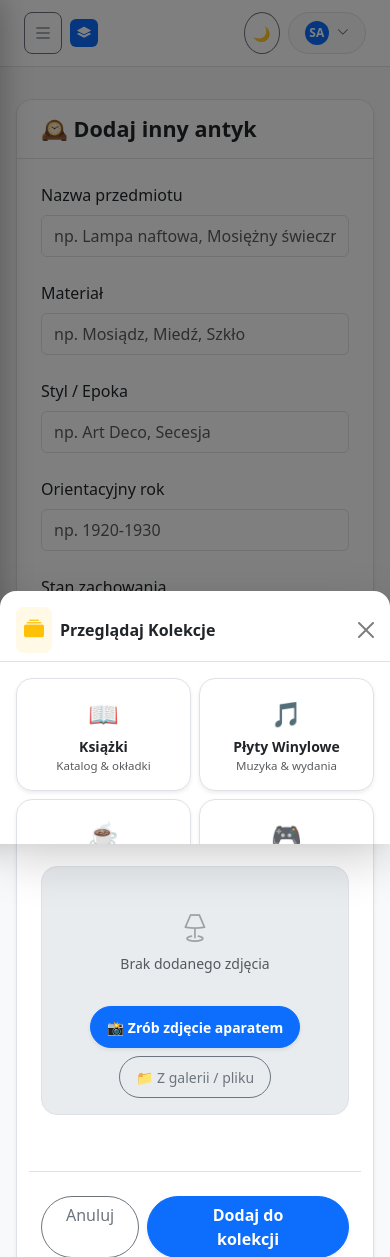
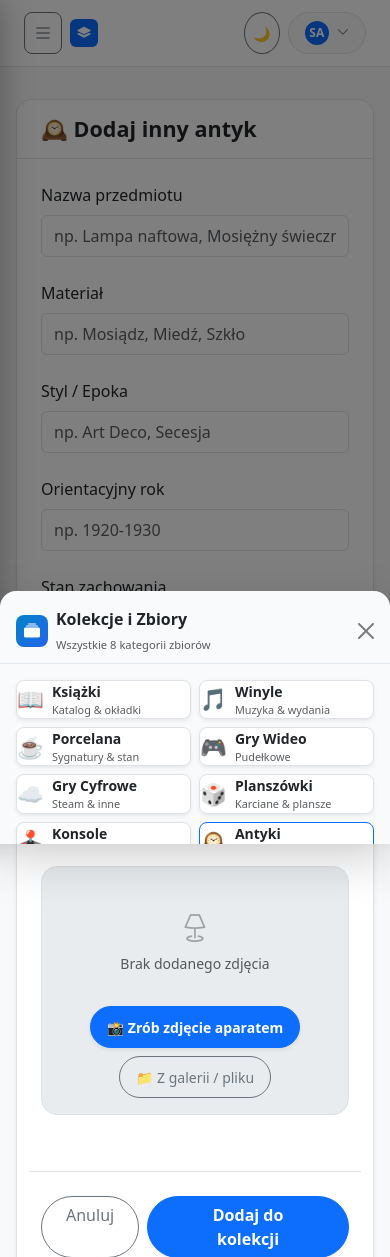
Before and after one commit to kjakubk/library_app, a Django app: page /kolekcje/antyki/dodaj/ in a window 390 px wide, after a click on "Kolekcje". Shown: the top 1257 px of the page. Run offline with Django 5.2, Linux system fonts and the light colour scheme; the visitor is signed in with stand-in values (Sample User, id 1); some libraries are stand-ins or nearby versions.

Commit message:
feat: pelna spojnosc paska bocznego na wszystkich podstronach, formularzach, widokach szczegolowych oraz w dolnym menu mobilnym

```diff
--- a/library/templates/library/base.html
+++ b/library/templates/library/base.html
@@ -538,19 +538,19 @@
                     <!-- SEKCJA 1: GŁÓWNE -->
                     <li class="sidebar-section-label">GŁÓWNE</li>
                     <li class="menu-item">
-                        <a href="{% url 'home' %}" class="sidebar-link {% if request.resolver_match.url_name == 'home' %}active{% endif %}">
+                        <a href="{% url 'home' %}" class="sidebar-link {% if request.path == '/' %}active{% endif %}">
                             <i class="bi bi-grid-1x2 sidebar-icon"></i>
                             <span>Strona Główna</span>
                         </a>
                     </li>
                     <li class="menu-item">
-                        <a href="{% url 'cv_view' %}" class="sidebar-link {% if request.resolver_match.url_name == 'cv_view' %}active{% endif %}">
+                        <a href="{% url 'cv_view' %}" class="sidebar-link {% if '/cv/' in request.path %}active{% endif %}">
                             <i class="bi bi-file-earmark-person sidebar-icon"></i>
                             <span>Moje CV</span>
                         </a>
                     </li>
                     <li class="menu-item">
-                        <a href="{% url 'portfolio_gallery' %}" class="sidebar-link {% if request.resolver_match.url_name == 'portfolio_gallery' %}active{% endif %}">
+                        <a href="{% url 'portfolio_gallery' %}" class="sidebar-link {% if '/galeria/' in request.path %}active{% endif %}">
                             <i class="bi bi-camera sidebar-icon"></i>
                             <span>Portfolio Foto</span>
                         </a>
@@ -562,59 +562,59 @@
                         <span class="badge rounded-pill" style="background: var(--badge-bg); color: var(--badge-color); font-size: 0.65rem;">8</span>
                     </li>
                     <li class="menu-item">
-                        <a href="#kolekcjeCollapse" class="sidebar-link {% if 'kolekcje' in request.path %}active-parent{% endif %}" data-bs-toggle="collapse" aria-expanded="{% if 'kolekcje' in request.path %}true{% else %}true{% endif %}">
+                        <a href="#kolekcjeCollapse" class="sidebar-link {% if '/kolekcje/' in request.path %}active-parent{% endif %}" data-bs-toggle="collapse" aria-expanded="true">
                             <i class="bi bi-collection sidebar-icon"></i>
                             <span>Zbiory & Archiwa</span>
                             <i class="bi bi-chevron-down sidebar-chevron"></i>
                         </a>
 
-                        <!-- Nowoczesne podmenu z mini-ikonami -->
+                        <!-- Nowoczesne podmenu z mini-ikonami (aktywne na wszystkich podstronach) -->
                         <div class="collapse show" id="kolekcjeCollapse">
                             <ul class="sidebar-submenu">
                                 <li>
-                                    <a href="{% url 'book_list' %}" class="sidebar-sublink {% if request.resolver_match.url_name == 'book_list' %}active{% endif %}">
+                                    <a href="{% url 'book_list' %}" class="sidebar-sublink {% if 'ksiazki' in request.path %}active{% endif %}">
                                         <span class="sublink-icon">📖</span>
                                         <span>Książki</span>
                                     </a>
                                 </li>
                                 <li>
-                                    <a href="{% url 'vinyl_list' %}" class="sidebar-sublink {% if request.resolver_match.url_name == 'vinyl_list' %}active{% endif %}">
+                                    <a href="{% url 'vinyl_list' %}" class="sidebar-sublink {% if 'winyle' in request.path %}active{% endif %}">
                                         <span class="sublink-icon">🎵</span>
                                         <span>Płyty winylowe</span>
                                     </a>
                                 </li>
                                 <li>
-                                    <a href="{% url 'porcelain_list' %}" class="sidebar-sublink {% if request.resolver_match.url_name == 'porcelain_list' %}active{% endif %}">
+                                    <a href="{% url 'porcelain_list' %}" class="sidebar-sublink {% if 'porcelana' in request.path %}active{% endif %}">
                                         <span class="sublink-icon">☕</span>
                                         <span>Porcelana</span>
                                     </a>
                                 </li>
                                 <li>
-                                    <a href="{% url 'video_game_list' %}" class="sidebar-sublink {% if request.resolver_match.url_name == 'video_game_list' %}active{% endif %}">
+                                    <a href="{% url 'video_game_list' %}" class="sidebar-sublink {% if 'gry-wideo' in request.path %}active{% endif %}">
                                         <span class="sublink-icon">🎮</span>
                                         <span>Gry wideo</span>
                                     </a>
                                 </li>
                                 <li>
-                                    <a href="{% url 'digital_game_list' %}" class="sidebar-sublink {% if request.resolver_match.url_name == 'digital_game_list' %}active{% endif %}">
+                                    <a href="{% url 'digital_game_list' %}" class="sidebar-sublink {% if 'gry-cyfrowe' in request.path %}active{% endif %}">
                                         <span class="sublink-icon">☁️</span>
                                         <span>Gry cyfrowe</span>
                                     </a>
                                 </li>
                                 <li>
-                                    <a href="{% url 'board_game_list' %}" class="sidebar-sublink {% if request.resolver_match.url_name == 'board_game_list' %}active{% endif %}">
+                                    <a href="{% url 'board_game_list' %}" class="sidebar-sublink {% if 'planszowki' in request.path %}active{% endif %}">
                                         <span class="sublink-icon">🎲</span>
                                         <span>Gry planszowe</span>
                                     </a>
                                 </li>
                                 <li>
-                                    <a href="{% url 'console_list' %}" class="sidebar-sublink {% if request.resolver_match.url_name == 'console_list' %}active{% endif %}">
+                                    <a href="{% url 'console_list' %}" class="sidebar-sublink {% if 'konsole' in request.path %}active{% endif %}">
                                         <span class="sublink-icon">🕹️</span>
                                         <span>Konsole i Akcesoria</span>
                                     </a>
                                 </li>
                                 <li>
-                                    <a href="{% url 'antique_list' %}" class="sidebar-sublink {% if request.resolver_match.url_name == 'antique_list' %}active{% endif %}">
+                                    <a href="{% url 'antique_list' %}" class="sidebar-sublink {% if 'antyki' in request.path %}active{% endif %}">
                                         <span class="sublink-icon">🕰️</span>
                                         <span>Inne Antyki</span>
                                     </a>
@@ -791,13 +791,16 @@
         </nav>
 
         <!-- Wysuwany Dolny Panel Kolekcji (Bottom Sheet) -->
-        <div class="offcanvas offcanvas-bottom rounded-top-4 border-0 shadow-lg" tabindex="-1" id="mobileCollectionsSheet" aria-labelledby="mobileCollectionsSheetLabel" style="max-height: 70vh;">
-            <div class="offcanvas-header pb-2 border-bottom">
+        <div class="offcanvas offcanvas-bottom rounded-top-4 border-0 shadow-lg" tabindex="-1" id="mobileCollectionsSheet" aria-labelledby="mobileCollectionsSheetLabel" style="max-height: 75vh; background-color: var(--sidebar-bg);">
+            <div class="offcanvas-header pb-2 border-bottom" style="border-color: var(--sidebar-border) !important;">
                 <div class="d-flex align-items-center gap-2">
-                    <div class="bg-warning bg-opacity-10 text-warning rounded-3 p-2 d-flex align-items-center justify-content-center">
-                        <i class="bi bi-collection-fill fs-5"></i>
+                    <div class="rounded-3 p-2 d-flex align-items-center justify-content-center text-white" style="width: 32px; height: 32px; background: linear-gradient(135deg, #0284c7, #2563eb);">
+                        <i class="bi bi-collection-fill fs-6"></i>
                     </div>
-                    <h5 class="offcanvas-title fw-bold text-body fs-6" id="mobileCollectionsSheetLabel">Przeglądaj Kolekcje</h5>
+                    <div>
+                        <h5 class="offcanvas-title fw-bold text-body fs-6 mb-0" id="mobileCollectionsSheetLabel">Kolekcje i Zbiory</h5>
+                        <span class="text-muted" style="font-size: 0.70rem;">Wszystkie 8 kategorii zbiorów</span>
+                    </div>
                 </div>
                 <button type="button" class="btn-close text-reset shadow-none" data-bs-dismiss="offcanvas" aria-label="Zamknij"></button>
             </div>
@@ -805,69 +808,82 @@
                 <div class="row g-2">
                     <!-- Książki -->
                     <div class="col-6">
-                        <a href="{% url 'book_list' %}" class="d-flex flex-column align-items-center justify-content-center p-3 rounded-4 border bg-body text-decoration-none text-body shadow-sm h-100 transition-all">
-                            <span class="fs-2 mb-1">📖</span>
-                            <span class="fw-bold small">Książki</span>
-                            <span class="text-muted" style="font-size: 0.72rem;">Katalog & okładki</span>
+                        <a href="{% url 'book_list' %}" class="d-flex align-items-center gap-2 p-2.5 rounded-3 border bg-body text-decoration-none text-body shadow-sm h-100 transition-all {% if 'ksiazki' in request.path %}border-primary{% endif %}">
+                            <span class="fs-4">📖</span>
+                            <div class="overflow-hidden">
+                                <span class="fw-bold small d-block text-truncate">Książki</span>
+                                <span class="text-muted text-truncate d-block" style="font-size: 0.68rem;">Katalog & okładki</span>
+                            </div>
                         </a>
                     </div>
                     <!-- Płyty Winylowe -->
                     <div class="col-6">
-                        <a href="{% url 'vinyl_list' %}" class="d-flex flex-column align-items-center justify-content-center p-3 rounded-4 border bg-body text-decoration-none text-body shadow-sm h-100 transition-all">
-                            <span class="fs-2 mb-1">🎵</span>
-                            <span class="fw-bold small">Płyty Winylowe</span>
-                            <span class="text-muted" style="font-size: 0.72rem;">Muzyka & wydania</span>
+                        <a href="{% url 'vinyl_list' %}" class="d-flex align-items-center gap-2 p-2.5 rounded-3 border bg-body text-decoration-none text-body shadow-sm h-100 transition-all {% if 'winyle' in request.path %}border-primary{% endif %}">
+                            <span class="fs-4">🎵</span>
+                            <div class="overflow-hidden">
+                                <span class="fw-bold small d-block text-truncate">Winyle</span>
+                                <span class="text-muted text-truncate d-block" style="font-size: 0.68rem;">Muzyka & wydania</span>
+                            </div>
                         </a>
                     </div>
                     <!-- Porcelana -->
                     <div class="col-6">
-                        <a href="{% url 'porcelain_list' %}" class="d-flex flex-column align-items-center justify-content-center p-3 rounded-4 border bg-body text-decoration-none text-body shadow-sm h-100 transition-all">
-                            <span class="fs-2 mb-1">☕</span>
-                            <span class="fw-bold small">Porcelana</span>
-                            <span class="text-muted" style="font-size: 0.72rem;">Sygnatury & stan</span>
+                        <a href="{% url 'porcelain_list' %}" class="d-flex align-items-center gap-2 p-2.5 rounded-3 border bg-body text-decoration-none text-body shadow-sm h-100 transition-all {% if 'porcelana' in request.path %}border-primary{% endif %}">
+                            <span class="fs-4">☕</span>
+                            <div class="overflow-hidden">
+                                <span class="fw-bold small d-block text-truncate">Porcelana</span>
+                                <span class="text-muted text-truncate d-block" style="font-size: 0.68rem;">Sygnatury & stan</span>
+                            </div>
                         </a>
                     </div>
                     <!-- Gry Wideo -->
                     <div class="col-6">
-                        <a href="{% url 'video_game_list' %}" class="d-flex flex-column align-items-center justify-content-center p-3 rounded-4 border bg-body text-decoration-none text-body shadow-sm h-100 transition-all">
-                            <span class="fs-2 mb-1">🎮</span>
-                            <span class="fw-bold small">Gry Wideo</span>
-                            <span class="text-muted" style="font-size: 0.72rem;">Platformy & nośniki</span>
+                        <a href="{% url 'video_game_list' %}" class="d-flex align-items-center gap-2 p-2.5 rounded-3 border bg-body text-decoration-none text-body shadow-sm h-100 transition-all {% if 'gry-wideo' in request.path %}border-primary{% endif %}">
+                            <span class="fs-4">🎮</span>
+                            <div class="overflow-hidden">
+                                <span class="fw-bold small d-block text-truncate">Gry Wideo</span>
+                                <span class="text-muted text-truncate d-block" style="font-size: 0.68rem;">Pudełkowe</span>
+                            </div>
                         </a>
                     </div>
                     <!-- Gry Cyfrowe -->
                     <div class="col-6">
-                        <a href="{% url 'digital_game_list' %}" class="d-flex flex-column align-items-center justify-content-center p-3 rounded-4 border bg-body text-decoration-none text-body shadow-sm h-100 transition-all">
-                            <span class="fs-2 mb-1">☁️</span>
-                            <span class="fw-bold small">Gry Cyfrowe</span>
-                            <span class="text-muted" style="font-size: 0.72rem;">Steam, Epic & inne</span>
+                        <a href="{% url 'digital_game_list' %}" class="d-flex align-items-center gap-2 p-2.5 rounded-3 border bg-body text-decoration-none text-body shadow-sm h-100 transition-all {% if 'gry-cyfrowe' in request.path %}border-primary{% endif %}">
+                            <span class="fs-4">☁️</span>
+                            <div class="overflow-hidden">
+                                <span class="fw-bold small d-block text-truncate">Gry Cyfrowe</span>
+                                <span class="text-muted text-truncate d-block" style="font-size: 0.68rem;">Steam & inne</span>
+                            </div>
                         </a>
                     </div>
                     <!-- Gry Planszowe -->
                     <div class="col-6">
-                        <a href="{% url 'board_game_list' %}" class="d-flex flex-column align-items-center justify-content-center p-3 rounded-4 border bg-body text-decoration-none text-body shadow-sm h-100 transition-all">
-                            <span class="fs-2 mb-1">🎲</span>
-                            <span class="fw-bold small text-center">Gry Planszowe</span>
-                            <span class="text-muted text-center" style="font-size: 0.72rem;">Karcianki & plansze</span>
+                        <a href="{% url 'board_game_list' %}" class="d-flex align-items-center gap-2 p-2.5 rounded-3 border bg-body text-decoration-none text-body shadow-sm h-100 transition-all {% if 'planszowki' in request.path %}border-primary{% endif %}">
+                            <span class="fs-4">🎲</span>
+                            <div class="overflow-hidden">
+                                <span class="fw-bold small d-block text-truncate">Planszówki</span>
+                                <span class="text-muted text-truncate d-block" style="font-size: 0.68rem;">Karciane & plansze</span>
+                            </div>
                         </a>
                     </div>
                     <!-- Konsole i Akcesoria -->
                     <div class="col-6">
-                        <a href="{% url 'console_list' %}" class="d-flex flex-column align-items-center justify-content-center p-3 rounded-4 border bg-body text-decoration-none text-body shadow-sm h-100 transition-all">
-                            <span class="fs-2 mb-1">🕹️</span>
-                            <span class="fw-bold small text-center">Konsole</span>
-                            <span class="text-muted text-center" style="font-size: 0.72rem;">Sprzęt & Akcesoria</span>
+                        <a href="{% url 'console_list' %}" class="d-flex align-items-center gap-2 p-2.5 rounded-3 border bg-body text-decoration-none text-body shadow-sm h-100 transition-all {% if 'konsole' in request.path %}border-primary{% endif %}">
+                            <span class="fs-4">🕹️</span>
+                            <div class="overflow-hidden">
+                                <span class="fw-bold small d-block text-truncate">Konsole</span>
+                                <span class="text-muted text-truncate d-block" style="font-size: 0.68rem;">Sprzęt & retro</span>
+                            </div>
                         </a>
                     </div>
                     <!-- Inne Antyki -->
-                    <div class="col-12">
-                        <a href="{% url 'antique_list' %}" class="d-flex align-items-center gap-3 p-3 rounded-4 border bg-body text-decoration-none text-body shadow-sm transition-all">
-                            <span class="fs-2">🕰️</span>
-                            <div>
-                                <span class="fw-bold d-block small">Inne Antyki</span>
-                                <span class="text-muted" style="font-size: 0.72rem;">Lampy, świeczniki, ramki i inne ozdoby</span>
+                    <div class="col-6">
+                        <a href="{% url 'antique_list' %}" class="d-flex align-items-center gap-2 p-2.5 rounded-3 border bg-body text-decoration-none text-body shadow-sm h-100 transition-all {% if 'antyki' in request.path %}border-primary{% endif %}">
+                            <span class="fs-4">🕰️</span>
+                            <div class="overflow-hidden">
+                                <span class="fw-bold small d-block text-truncate">Antyki</span>
+                                <span class="text-muted text-truncate d-block" style="font-size: 0.68rem;">Ozdoby & meble</span>
                             </div>
-                            <i class="bi bi-chevron-right ms-auto text-muted"></i>
                         </a>
                     </div>
                 </div>
```
